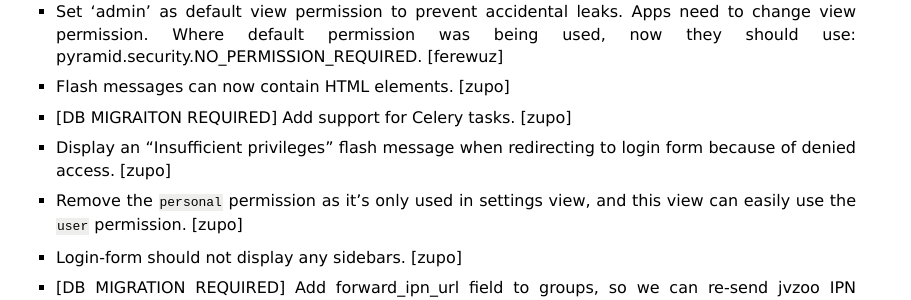
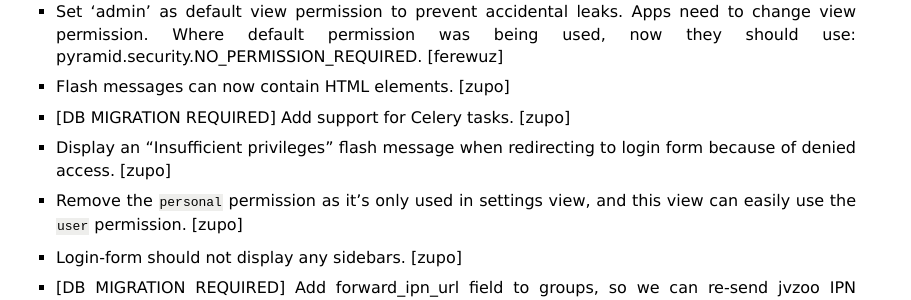
Before and after one commit to persho/pyramid_bimt, a Sphinx documentation site: the page built from docs/CHANGELOG.rst, in a window 1280 px wide and 900 px high, scrolled down 2501 px. Shown: the part 152-452 px from the top of the window, without its empty margins (48-959 px from the left). Built offline with Sphinx 7.4.7, drawn with Linux system fonts in a browser that asks for light colours.

Commit message:
spelling

```diff
--- a/docs/CHANGELOG.rst
+++ b/docs/CHANGELOG.rst
@@ -204,7 +204,7 @@ Changelog
 - Flash messages can now contain HTML elements.
   [zupo]
 
-- [DB MIGRAITON REQUIRED] Add support for Celery tasks.
+- [DB MIGRATION REQUIRED] Add support for Celery tasks.
   [zupo]
 
 - Display an "Insufficient privileges" flash message when redirecting to
```
